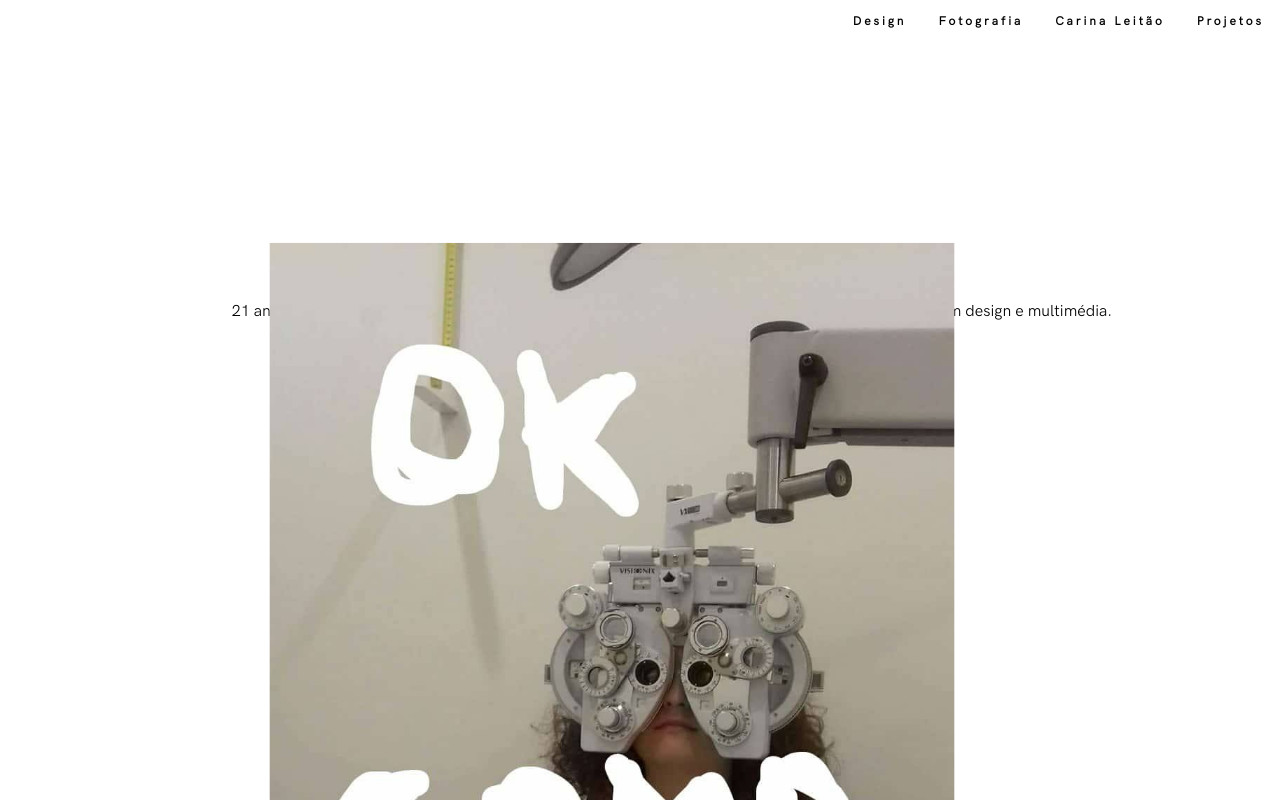
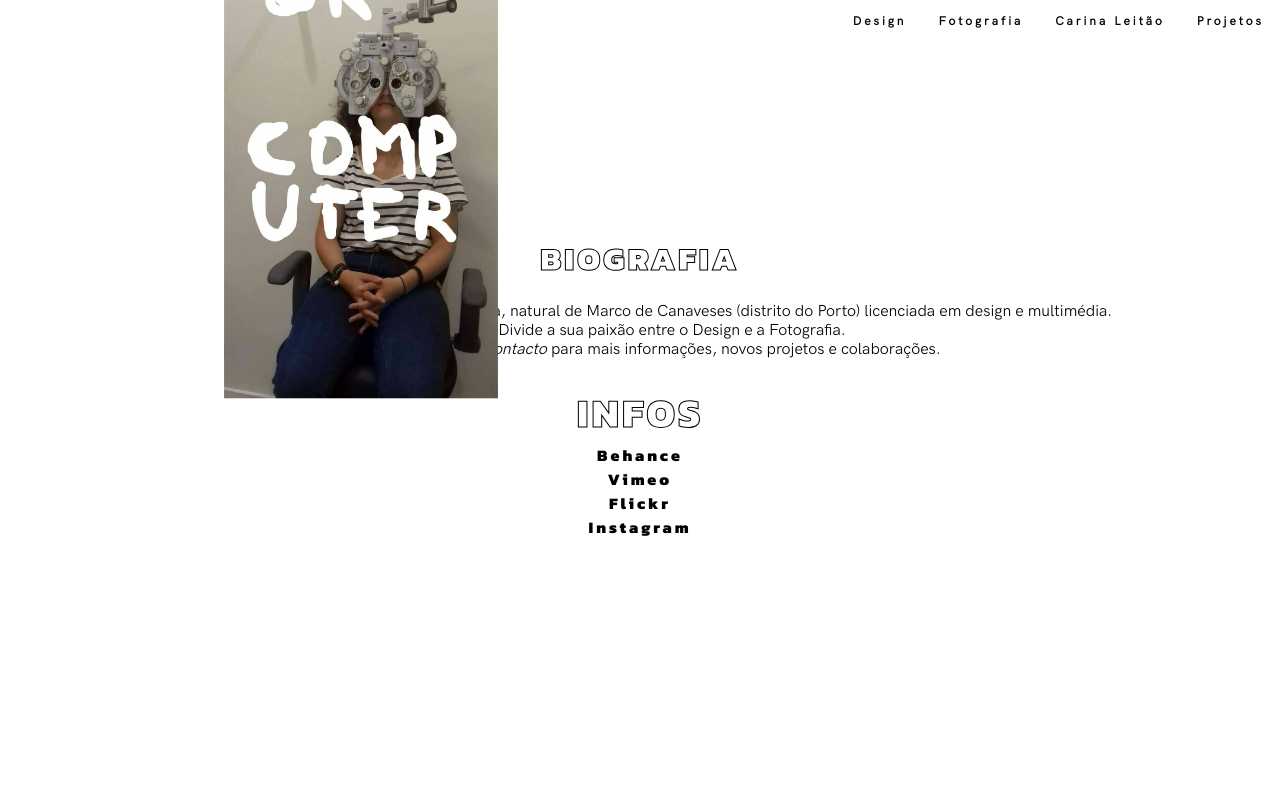
Before and after one commit to ivoamaro/websitecarinaleitao, a plain HTML site: page about.html in a window 1280 px wide. In both pictures the pointer is over the element "BIOGRAFIA". Shown: the top 800 px of the page. Drawn offline with Linux system fonts and the light colour scheme.

Commit message:
scale about

```diff
--- a/main.css
+++ b/main.css
@@ -63,9 +63,9 @@ ul {
     content: url(IMAGENS/ok.jpg);
     display: block;
     position: absolute;
-    left: 123px;
-    top: -20px;
-	transform: scale(.7);
+    left:-10%;
+    top: -90%;
+	  transform: scale(0.28);
 }
 
 #reflect {
```
